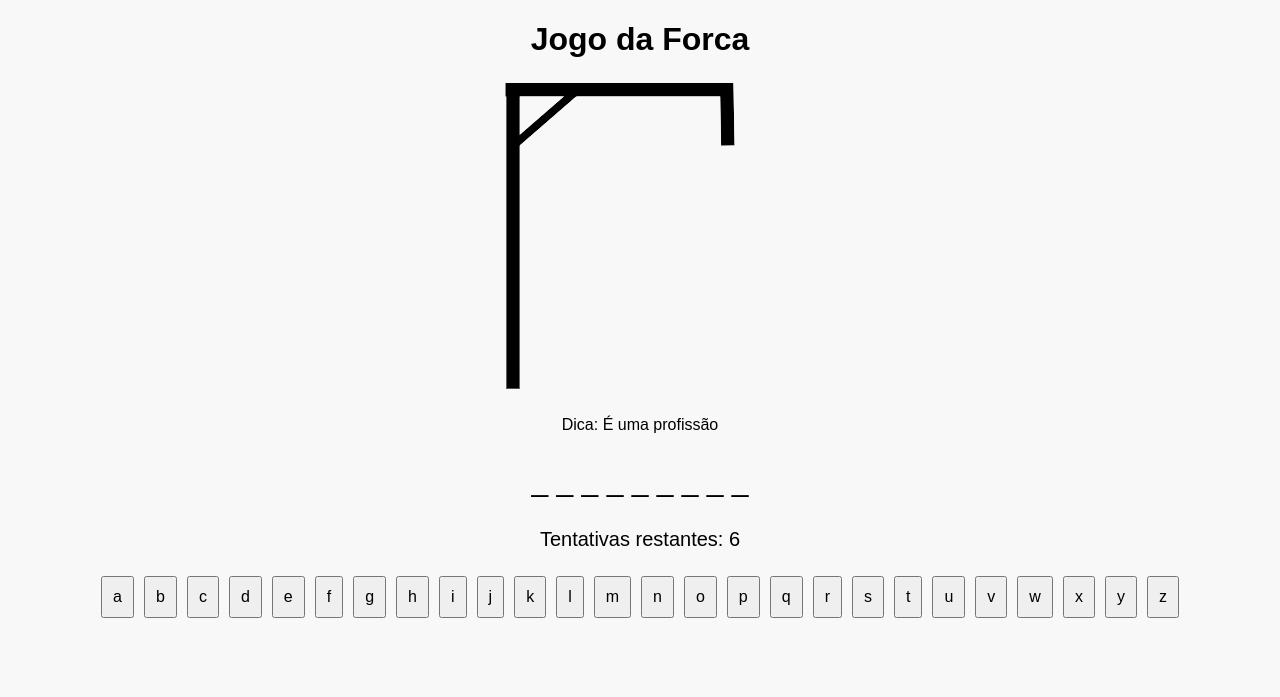
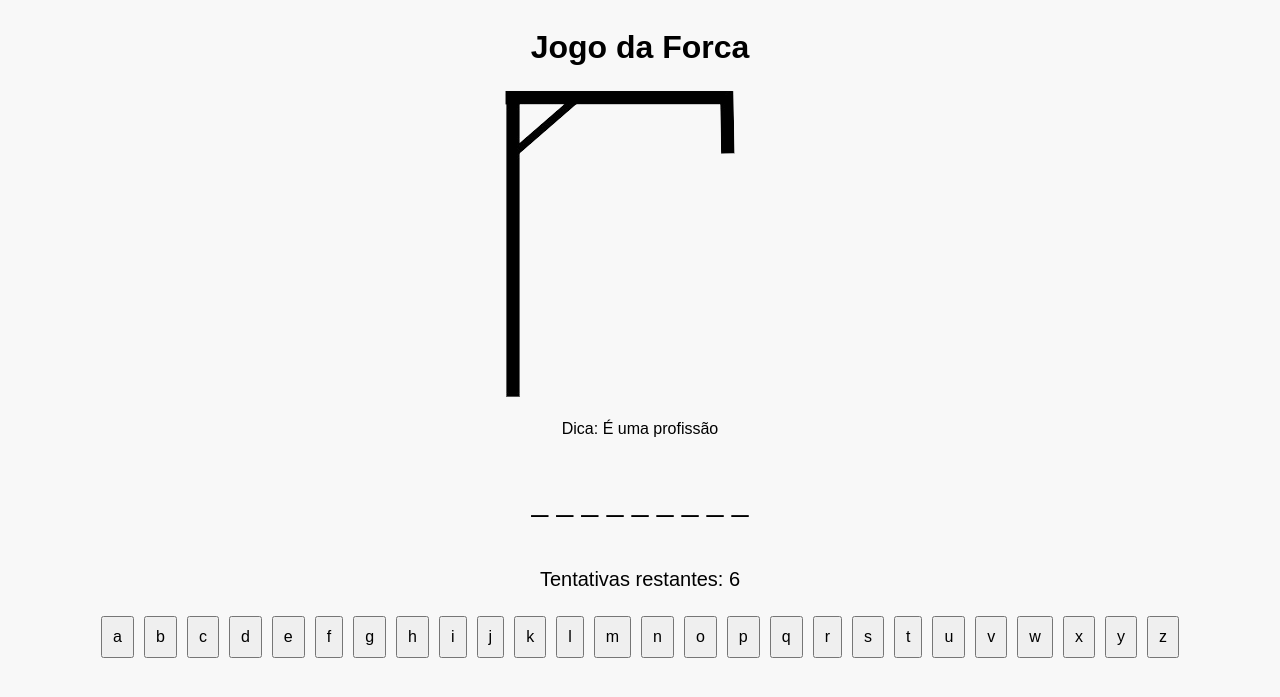
Before and after one commit to Alisr25/projetoForca, a Flask app: page / in a window 1280 px wide. Shown: the top 697 px of the page. Run offline with Flask 3, Linux system fonts and the light colour scheme.

Commit message:
Update style.css

```diff
--- a/static/style.css
+++ b/static/style.css
@@ -2,6 +2,10 @@ body {
   text-align: center;
   font-family: Arial;
   background-color: #f8f8f8;
+  display: flex;
+  flex-direction: column;
+  align-items: center;
+  justify-content: center;
 }
 
 button {
```
